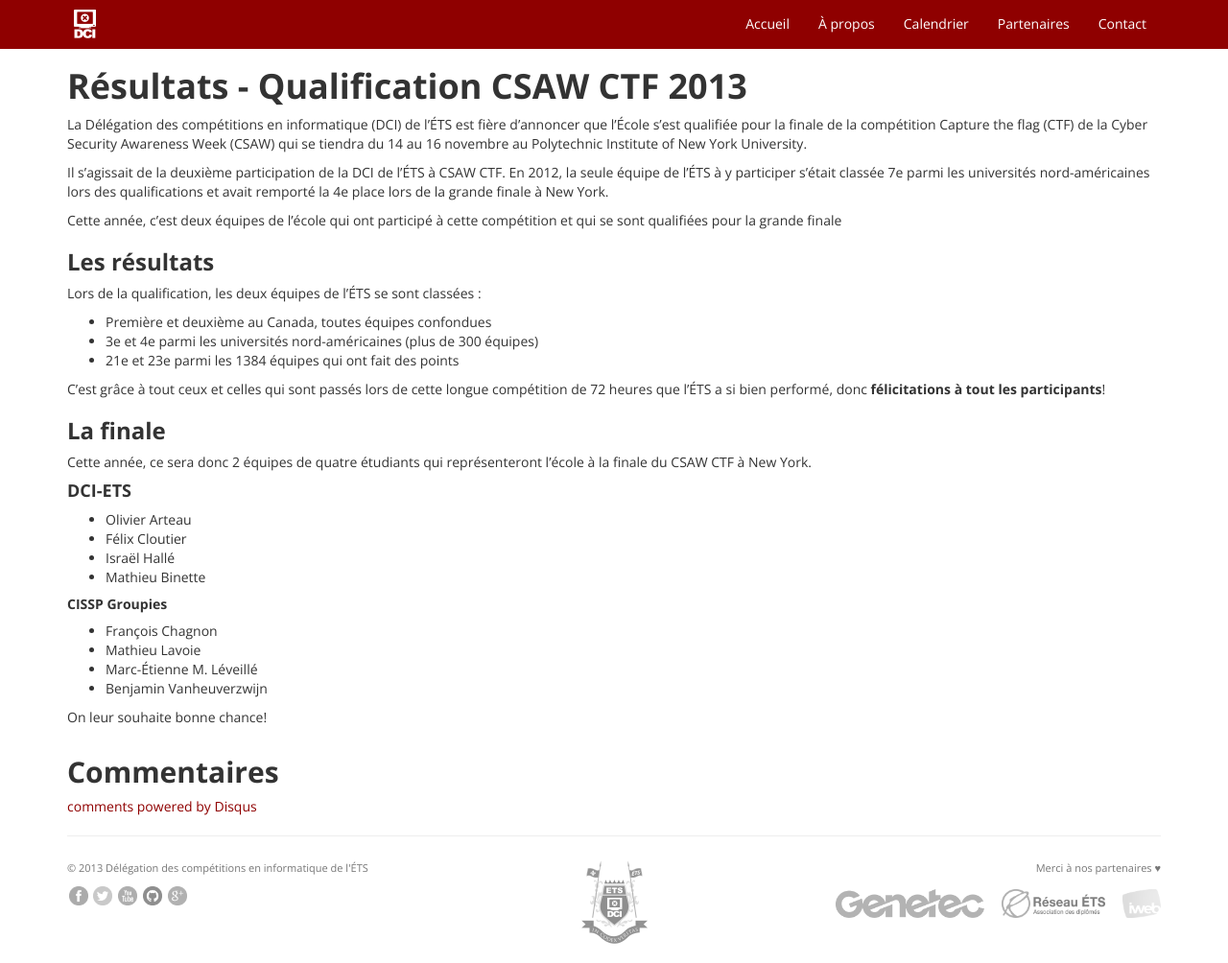
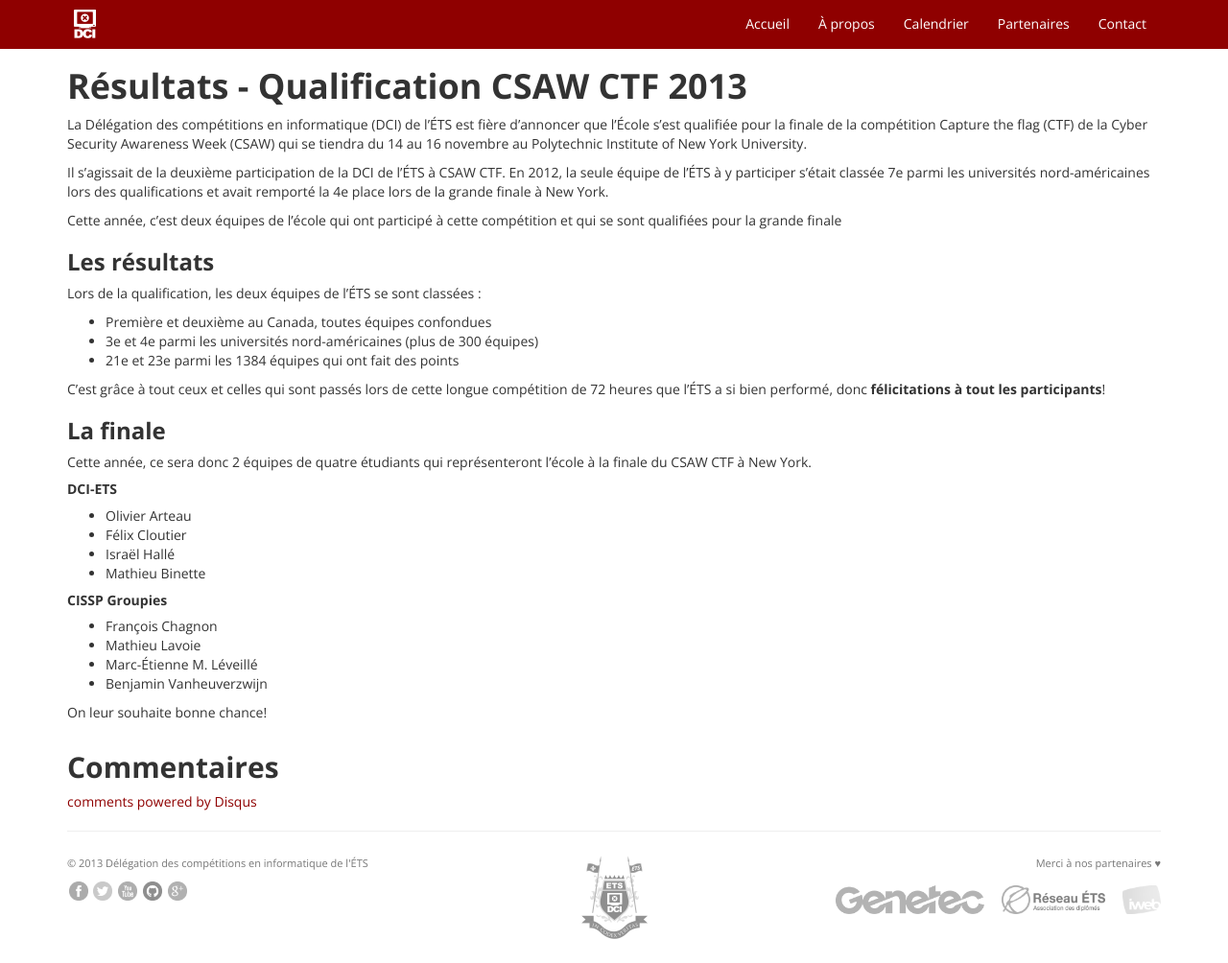
Before and after one commit to dciets/dciets.github.io, a Jekyll site: the page built from news/_posts/2013-08-24-resultats-qualification-csaw-ctf-2013.markdown, in a window 1280 px wide and 1004 px high. Shown: the whole window at 96% size. Built offline with Jekyll 4.4.1, drawn with Linux system fonts in a browser that asks for light colours; Markdown is read by kramdown in place of the engine named in the settings; comment, search, counter and statistics services are not loaded.

Commit message:
Fixed a couple of visual bugs.

```diff
--- a/index.html
+++ b/index.html
@@ -7,7 +7,7 @@
   <div class='container'>
     <h1>CSAW CTF 2013</h1>
     <div class='p'>La DCI s'est qualifi&eacute;e pour la finale du CSAW CTF 2013 à New York.</div>
-    <a class='btn btn-primary btn-md' href='/2013/09/24/resultats-qualification-csaw-ctf-2013/'>Voir les r&eacute;sultats</a>
+    <a class='btn btn-primary btn-md' href='/news/2013/09/24/resultats-qualification-csaw-ctf-2013/'>Voir les r&eacute;sultats</a>
   </div>
 </div>
 <div class='container'>
--- a/news/_posts/2013-08-24-resultats-qualification-csaw-ctf-2013.markdown
+++ b/news/_posts/2013-08-24-resultats-qualification-csaw-ctf-2013.markdown
@@ -23,7 +23,7 @@
 
 Cette année, ce sera donc 2 équipes de quatre étudiants qui représenteront l'école à la finale du CSAW CTF à New York.
 
-####DCI-ETS
+#####DCI-ETS
 * Olivier Arteau
 * Félix Cloutier
 * Israël Hallé
```
